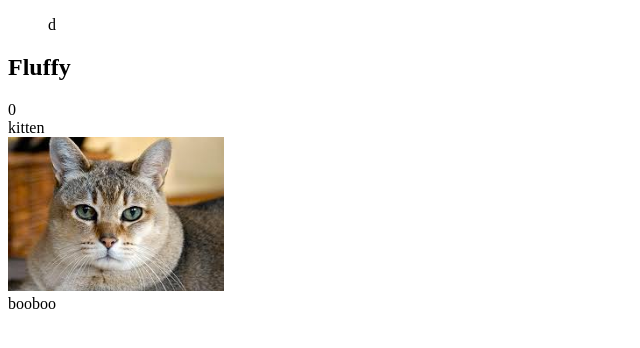
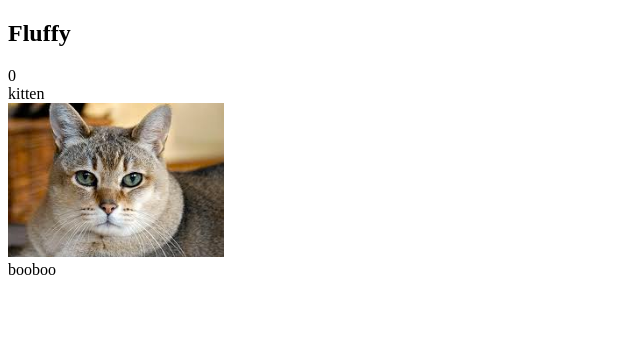
Before and after one commit to henrybarnacle/cat-clicker-ko, a plain HTML site: page index.html in a window 1280 px wide. Shown: the whole page, without its empty margins (0-640 px from the left). Drawn offline with Linux system fonts and the light colour scheme.

Commit message:
updated index.html

```diff
--- a/index.html
+++ b/index.html
@@ -5,7 +5,7 @@
     <title>Cat Clicker</title>
 </head>
 <body>
-    <ul id="cat-list" data-bind="text: catList.name"></ul>
+    <ul id="cat-list"></ul>
     <div id="cat">
     <div data-bind="with:currentCat()">
         <h2 data-bind="text: name"></h2>
```
